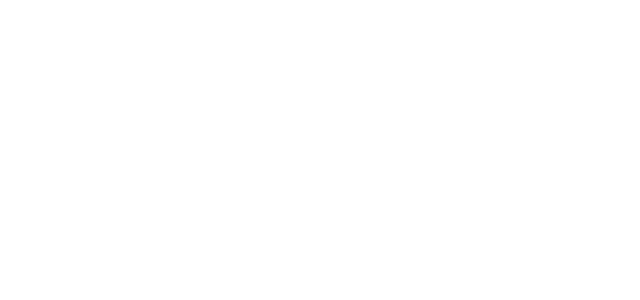
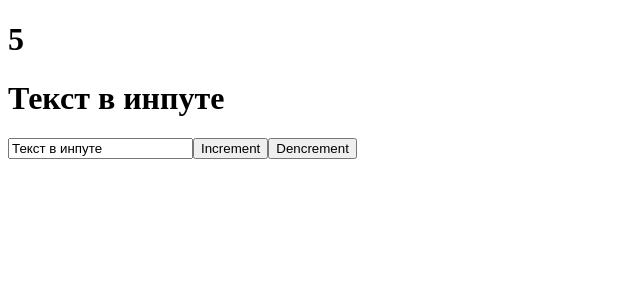
Before and after one commit to Sssforza/fundamental-app-react, a React (Create React App) app: page / in a window 1280 px wide. Shown: the top 300 px of the page, without its empty margins (0-640 px from the left). Built offline with nearby package versions, Linux system fonts and the light colour scheme.

Commit message:
useState, controlled component

```diff
--- a/src/App.js
+++ b/src/App.js
@@ -1,9 +1,28 @@
-import React from 'react';
+import React, { useState } from 'react';
 
 function App() {
+  const [likes, setLikes] = useState(5)
+  const [value, setValue] = useState('Текст в инпуте')
+
+  function increment () {
+    setLikes(likes + 1)
+  }
+
+  function decrement () {
+    setLikes(likes - 1)
+  }
+
   return (
-    <div className="App">
-
+    <div className='App'>
+      <h1>{likes}</h1>
+      <h1>{value}</h1>
+      <input
+        type="text"
+        value={value}
+        onChange={event => setValue(event.target.value)}
+        />
+      <button onClick={increment}>Increment</button>
+      <button onClick={decrement}>Dencrement</button>
     </div>
   );
 }
```
